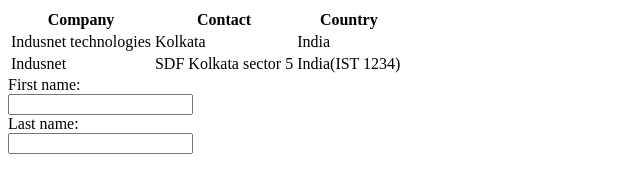
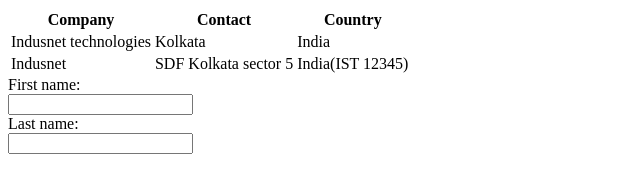
Before and after one commit to mdzuber02/Bandhan_Bank-App, a plain HTML site: page index.html in a window 1280 px wide. Shown: the full height of the page, 0-640 px from the left. Drawn offline with Linux system fonts and the light colour scheme.

Commit message:
changes done

```diff
--- a/index.html
+++ b/index.html
@@ -14,7 +14,7 @@
       <td>SDF Kolkata sector 5</td>
 
 
-      <td>India(IST 1234)</td>
+      <td>India(IST 12345)</td>
 
 
 
```
